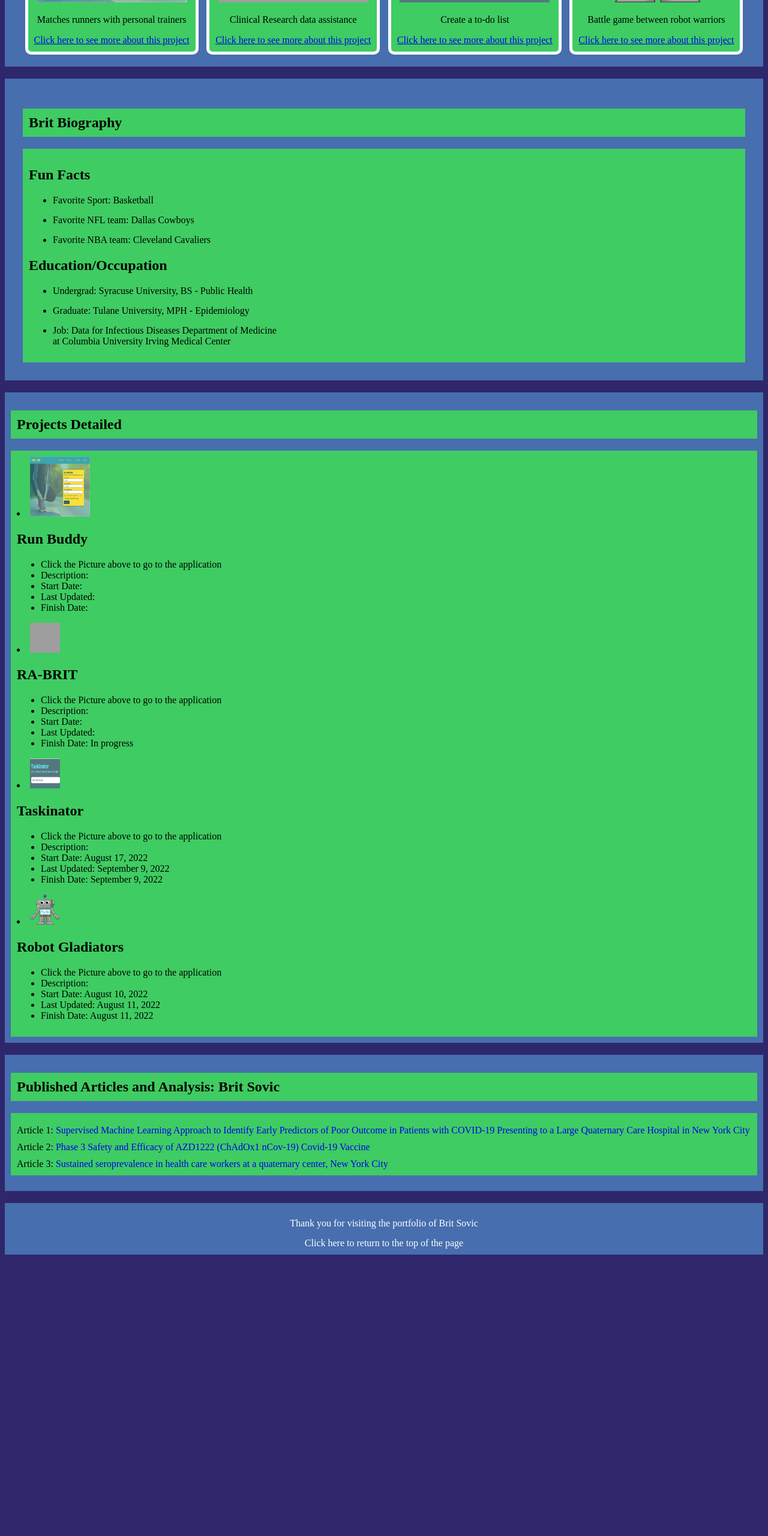
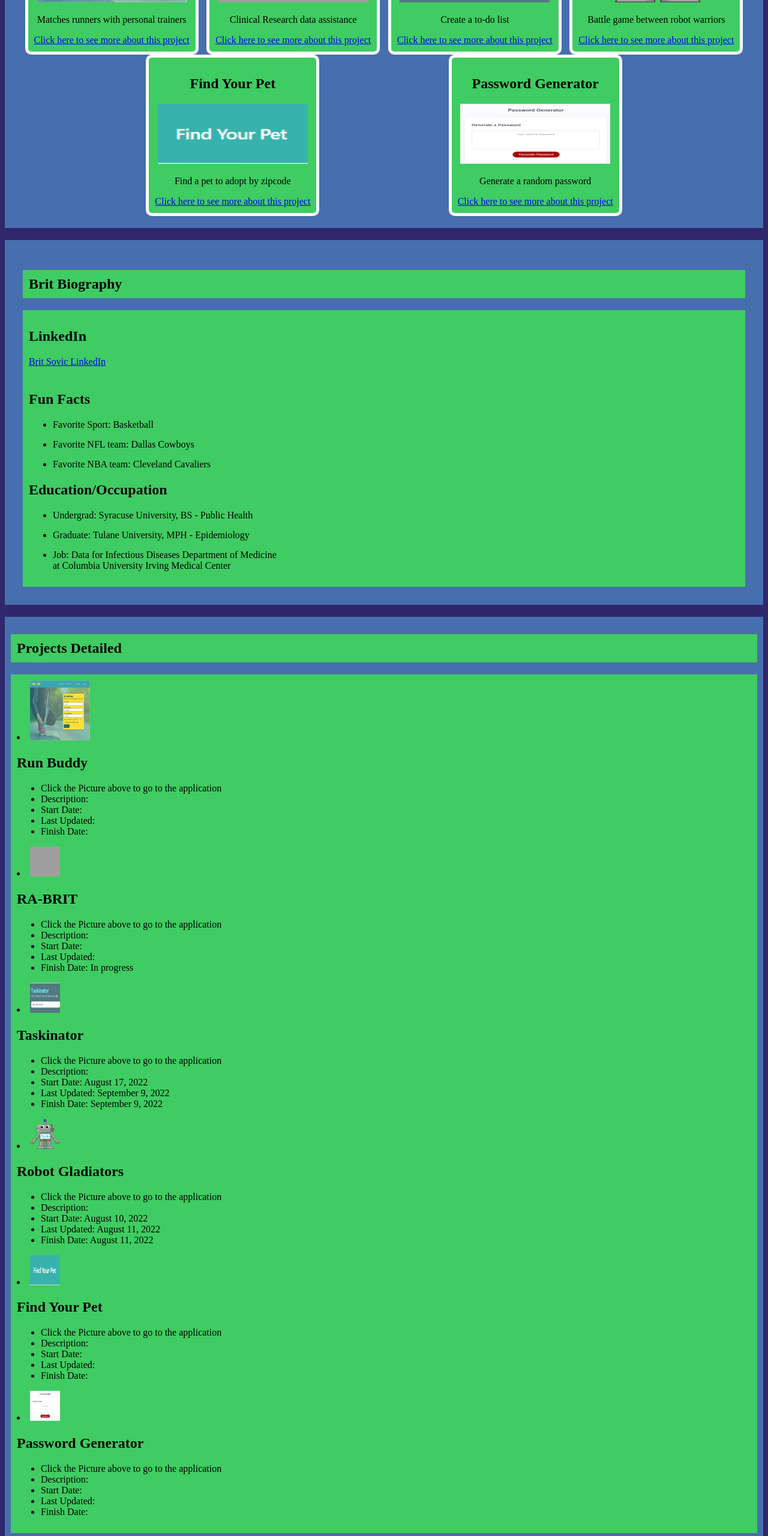
Before and after one commit to bsovic23/Portfolio_New, a plain HTML site: page index.html in a window 1280 px wide. Shown: the part 820-3380 px from the top of the page at 60% size. Before the commit the page ends 2919 px from the top, so only its background shows below. Drawn offline with Linux system fonts and the light colour scheme; grey boxes are pictures that could not be loaded.

Commit message:
updated portfolio with new applications

```diff
--- a/index.html
+++ b/index.html
@@ -66,12 +66,30 @@
                     <p>Battle game between robot warriors</p>
                     <a href="#robot-gladiators">Click here to see more about this project</a>
                 </div>
+
+                <div class="box_project">
+                    <h2>Find Your Pet</h2>
+                    <img src="./assets/findYourPet_img.PNG" class="projectImg" alt="Project Picture" />
+                    <p>Find a pet to adopt by zipcode</p>
+                    <a href="#find-your-pet">Click here to see more about this project</a>
+                </div>
+
+                <div class="box_project">
+                    <h2>Password Generator</h2>
+                    <img src="./assets/passwordGenerator_img.PNG" class="projectImg" alt="Project Picture" />
+                    <p>Generate a random password</p>
+                    <a href="#password-generator">Click here to see more about this project</a>
+                </div>
             </div>
         </section>
 
         <!--Biography-->
         <section class="biography" id="biography">
             <h1>Brit Biography</h1>
+            <div>
+                <h2>LinkedIn</h2>
+                <a href="https://www.linkedin.com/in/brit-sovic-1b859122b/?trk=public_profile_browsemap" target="_blank">Brit Sovic LinkedIn</a>
+            </div>
             <div class="bio_box">
                 <h2>Fun Facts</h2>
                 <ul>
@@ -138,6 +156,28 @@
                         <li>Finish Date: August 11, 2022</li>
                     </ul>
                 </div>
+                <div>
+                    <li><a href="https://bsovic23.github.io/Find_Your_Pet/" target="_blank"><img src="./assets/findYourPet_img.PNG" alt="project" /></a></li>
+                    <h2 id="find-your-pet">Find Your Pet</h2>
+                    <ul>
+                        <li>Click the Picture above to go to the application</li>
+                        <li>Description:</li>
+                        <li>Start Date: </li>
+                        <li>Last Updated: </li>
+                        <li>Finish Date: </li>
+                    </ul>
+                </div>
+                <div>
+                    <li><a href="https://bsovic23.github.io/password-generator/" target="_blank"><img src="./assets/passwordGenerator_img.PNG" alt="project" /></a></li>
+                    <h2 id="password-generator">Password Generator</h2>
+                    <ul>
+                        <li>Click the Picture above to go to the application</li>
+                        <li>Description:</li>
+                        <li>Start Date: </li>
+                        <li>Last Updated: </li>
+                        <li>Finish Date: </li>
+                    </ul>
+                </div>
             </section>
         </section>
 
```
Also changed, not shown: assets/findYourPet_img.PNG (added), assets/passwordGenerator_img.PNG (added).
